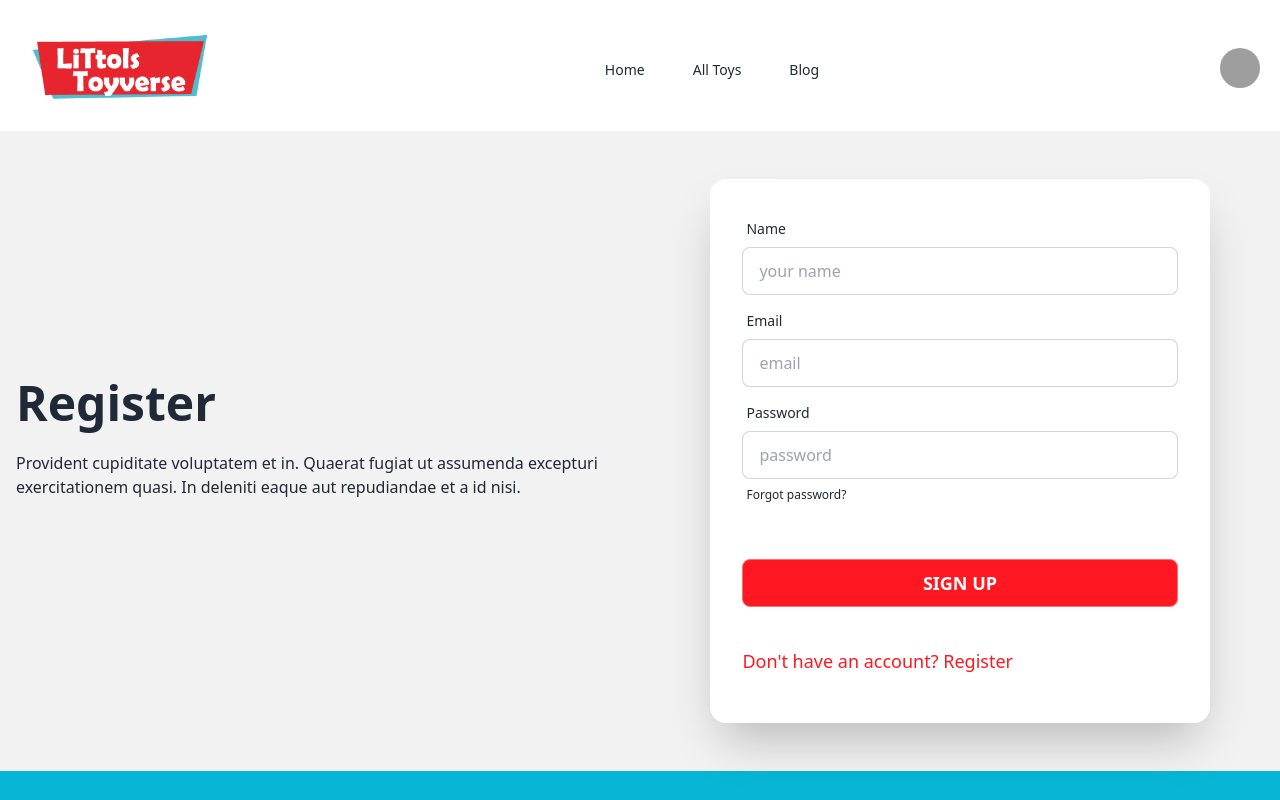
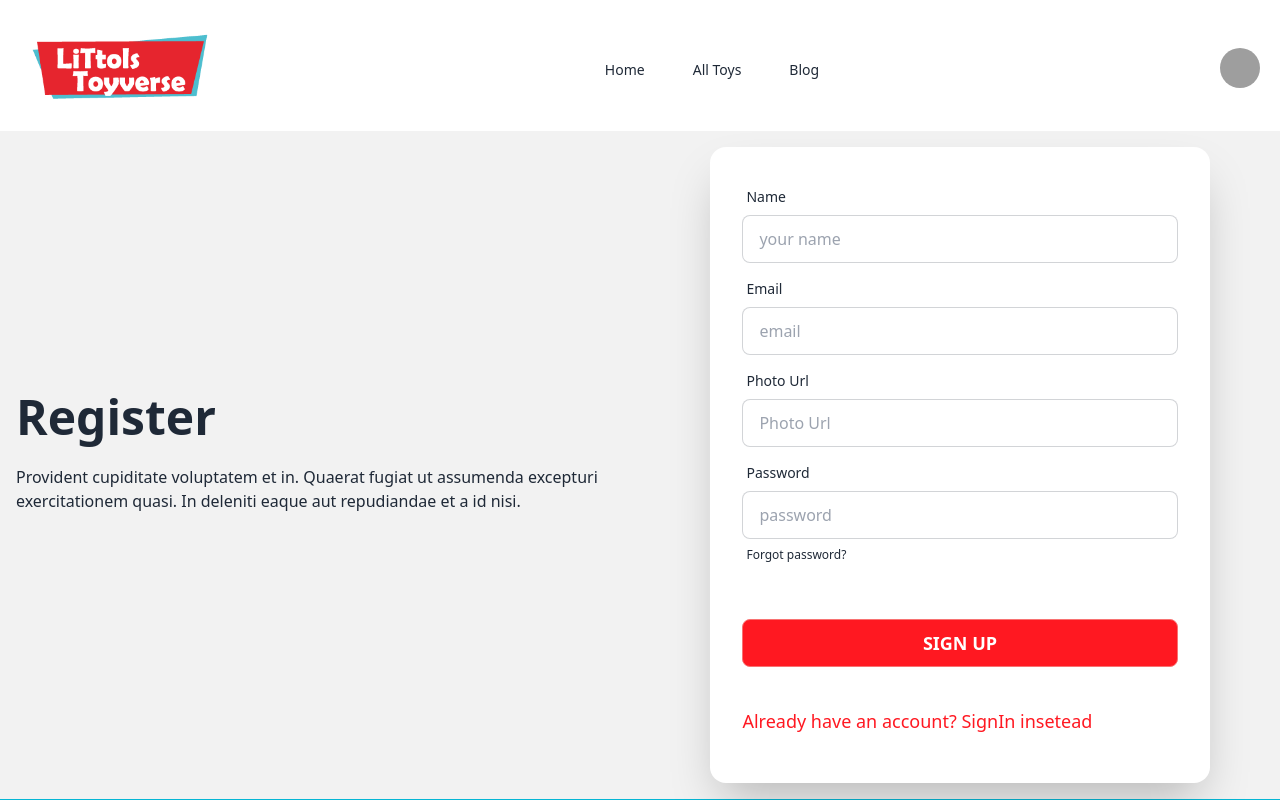
Before and after one commit to snigbar/toy-market, a React (Vite) app: page /signup in a window 1280 px wide. Shown: the top 800 px of the page. Built offline with nearby package versions, Linux system fonts and the light colour scheme; grey boxes are pictures that could not be loaded.

Commit message:
firebase added

```diff
--- a/package.json
+++ b/package.json
@@ -12,6 +12,7 @@
   "dependencies": {
     "aos": "^3.0.0-beta.6",
     "daisyui": "^2.51.6",
+    "firebase": "^9.22.0",
     "localforage": "^1.10.0",
     "match-sorter": "^6.3.1",
     "react": "^18.2.0",
--- /dev/null
+++ b/src/Firebase/firebase.confi.js
@@ -0,0 +1,18 @@
+// Import the functions you need from the SDKs you need
+import { initializeApp } from "firebase/app";
+// TODO: Add SDKs for Firebase products that you want to use
+// https://firebase.google.com/docs/web/setup#available-libraries
+
+// Your web app's Firebase configuration
+const firebaseConfig = {
+  apiKey: "AIzaSyBA4PNsO2qncLlm0711lvfURuyID052dek",
+  authDomain: "toy-store-b6b93.firebaseapp.com",
+  projectId: "toy-store-b6b93",
+  storageBucket: "toy-store-b6b93.appspot.com",
+  messagingSenderId: "832646547855",
+  appId: "1:832646547855:web:053bcfbdd88eade502a3fa"
+};
+
+// Initialize Firebase
+const app = initializeApp(firebaseConfig);
+export default app;
--- a/src/Pages/Signup/Signup.jsx
+++ b/src/Pages/Signup/Signup.jsx
@@ -1,7 +1,10 @@
-import React from 'react'
+import React, { useState } from 'react'
 import { Link } from 'react-router-dom';
 
 const Signup = () => {
+
+    const [error, setError] = useState(false);
+
 
     const handleSignUp = (e) =>{
         e.preventDefault();
@@ -10,6 +13,12 @@ const Signup = () => {
         const name = form.name.value;
         const email = form.email.value;
         const password = form.password.value;
+        const photo = form.photo.value;
+
+        if(password.length < 6){
+            setError("password must be at least 6 characters")
+            return
+        }
 
         console.log(name,email,password)
 
@@ -19,7 +28,7 @@ const Signup = () => {
 
 
   return (
-    <div className="hero min-h-[80vh] bg-base-200">
+    <div className="hero bg-base-200">
   <div className="hero-content flex-col lg:flex-row">
 
     <div className="text-center lg:text-left w-full md:w-1/2">
@@ -42,6 +51,15 @@ const Signup = () => {
           </label>
           <input type="email" placeholder="email" name="email" className="input input-bordered" required />
         </div>
+
+        <div className='form-control'>
+            <label className="label">
+            <span className="label-text">Photo Url</span>
+            </label>
+            <input type="text" placeholder="Photo Url"
+            className="input input-bordered" name="photo" required />
+        </div>
+
         <div className="form-control">
           <label className="label">
             <span className="label-text">Password</span>
@@ -51,11 +69,12 @@ const Signup = () => {
             <a href="#" className="label-text-alt link link-hover">Forgot password?</a>
           </label>
         </div>
+        {error && <p className='bg-red-500 p-2 text-white my-2'>{error}</p>}
         <div className="form-control mt-6">
         <button className="btn btn-error text-white bg-[#FF1821] hover:bg-[#db141a] text-lg my-4" type='submit'>Sign Up</button>
         </div>
         <div className="form-control">
-        <Link to='/login' className="text-[#FF1821] hover:text-[#FF1821] text-lg my-4" type='submit'>Don't have an account? Register</Link>
+        <Link to='/login' className="text-[#FF1821] hover:text-[#FF1821] text-lg my-4" type='submit'>Already have an account? SignIn insetead</Link>
         </div>
       </div>
     </div>
--- a/src/Pages/ToysDetails/ToysDetails.jsx
+++ b/src/Pages/ToysDetails/ToysDetails.jsx
@@ -13,7 +13,7 @@ const ToysDetails = () => {
     <div className='flex justify-center items-center gap-6 w-full py-10'>
     <img src={picture_url} className='rounded-lg w-96 object-cover'/>
     <div className='flex flex-col justify-center gap-4 w-3/4'>
-    <h1 className='text-3xl md:text-5xl text-center md:text-left font-semibold text-zinc-800'>{toy_name}</h1>
+    <h1 className='text-3xl md:text-5xl text-center md:text-left font-semibold text-zinc-800'>{product_name}</h1>
     <p className='text-center md:text-left'><span className='font-semibold'>Seller: </span>{seller_name}</p>
     <p className='text-center md:text-left'><span className='font-semibold'>Contact Seller: </span>{seller_email}</p>
     <p className='text-center md:text-left'><span className='font-semibold'>Category: </span>{category}</p>
```
Also changed, not shown: 1 other file (tests, documents, lock files or other folders).
